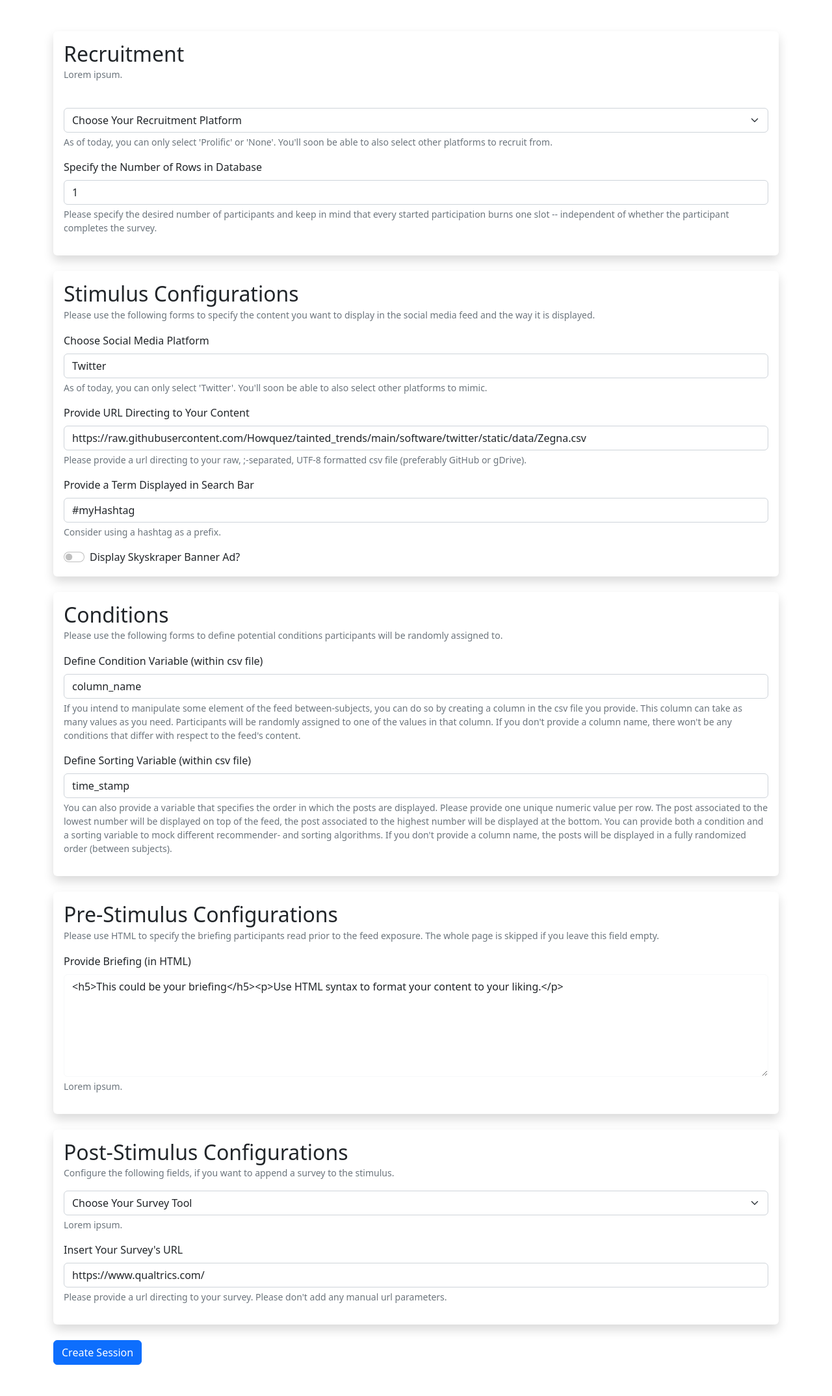
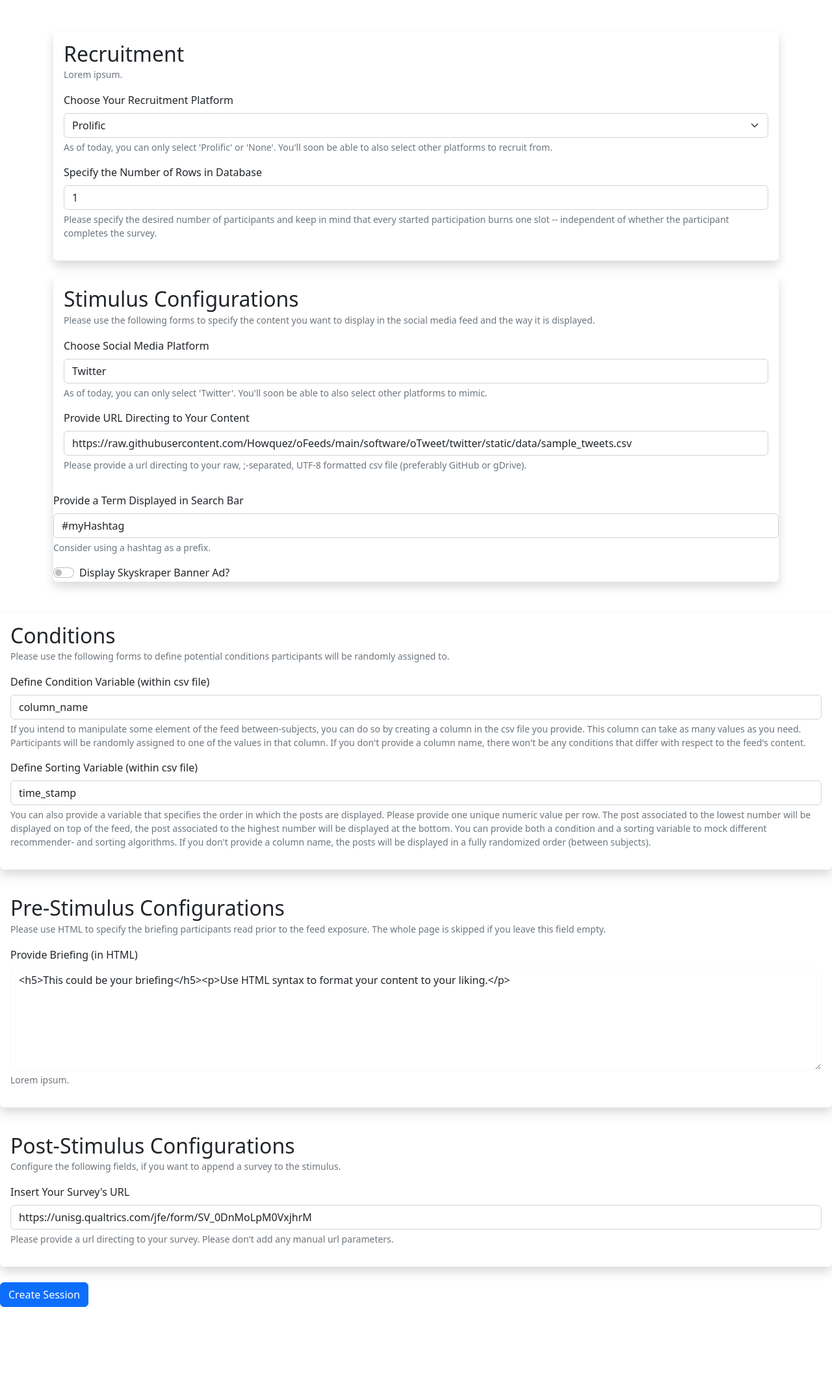
Before and after one commit to Howquez/oFeeds-config, a Flask app: page / in a window 1280 px wide. Shown: the whole page at 65% size. After the commit the page ends 2011 px from the top, so only its background shows below. Run offline with Flask 3, Linux system fonts and the light colour scheme.

Commit message:
remove MTurk from UI

```diff
--- a/templates/index.html
+++ b/templates/index.html
@@ -24,12 +24,10 @@
             </p>
             <form>
                 <div class="mb-3">
-                    <label for="recruitment_platform" class="form-label"></label>
+                    <label for="recruitment_platform" class="form-label">Choose Your Recruitment Platform</label>
                     <select class="form-select" id="recruitment_platform" aria-describedby="recruitment_help">
-                        <option selected>Choose Your Recruitment Platform</option>
+                        <option value="Prolific" selected>Prolific</option>
                         <option value="None">None</option>
-                        <option value="Prolific">Prolific</option>
-                        <option value="MTurk">MTurk</option>
                     </select>
                     <div id="recruitment_help" class="form-text">
                         As of today, you can only select 'Prolific' or 'None'.
@@ -70,9 +68,10 @@
                 </div>
                 <div class="mb-3">
                     <label for="content_url" class="form-label">Provide URL Directing to Your Content</label>
-                    <input type="text" class="form-control" id="content_url" aria-describedby="url_help" value="https://raw.githubusercontent.com/Howquez/tainted_trends/main/software/twitter/static/data/Zegna.csv">
+                    <input type="text" class="form-control" id="content_url" aria-describedby="url_help" value="https://raw.githubusercontent.com/Howquez/oFeeds/main/software/oTweet/twitter/static/data/sample_tweets.csv">
                     <div id="url_help" class="form-text">
                         Please provide a url directing to your raw, ;-separated, UTF-8 formatted csv file (preferably GitHub or gDrive).
+                    </div>
                     </div>
                 </div>
                 <div class="mb-3">
@@ -164,6 +163,7 @@
                 </small>
             </p>
             <form>
+                <!--
                 <div class="mb-3">
                     <select class="form-select" id="survey_tool" aria-describedby="survey_help">
                         <option selected>Choose Your Survey Tool</option>
@@ -175,9 +175,10 @@
                         Lorem ipsum.
                     </div>
                 </div>
+                -->
                 <div class="mb-3">
                     <label for="survey_url" class="form-label">Insert Your Survey's URL</label>
-                    <input type="text" class="form-control" id="survey_url" aria-describedby="survey_url_help" value="https://www.qualtrics.com/">
+                    <input type="text" class="form-control" id="survey_url" aria-describedby="survey_url_help" value="https://unisg.qualtrics.com/jfe/form/SV_0DnMoLpM0VxjhrM">
                     <div id="survey_url_help" class="form-text">
                         Please provide a url directing to your survey. Please don't add any manual url parameters.
                     </div>
```
